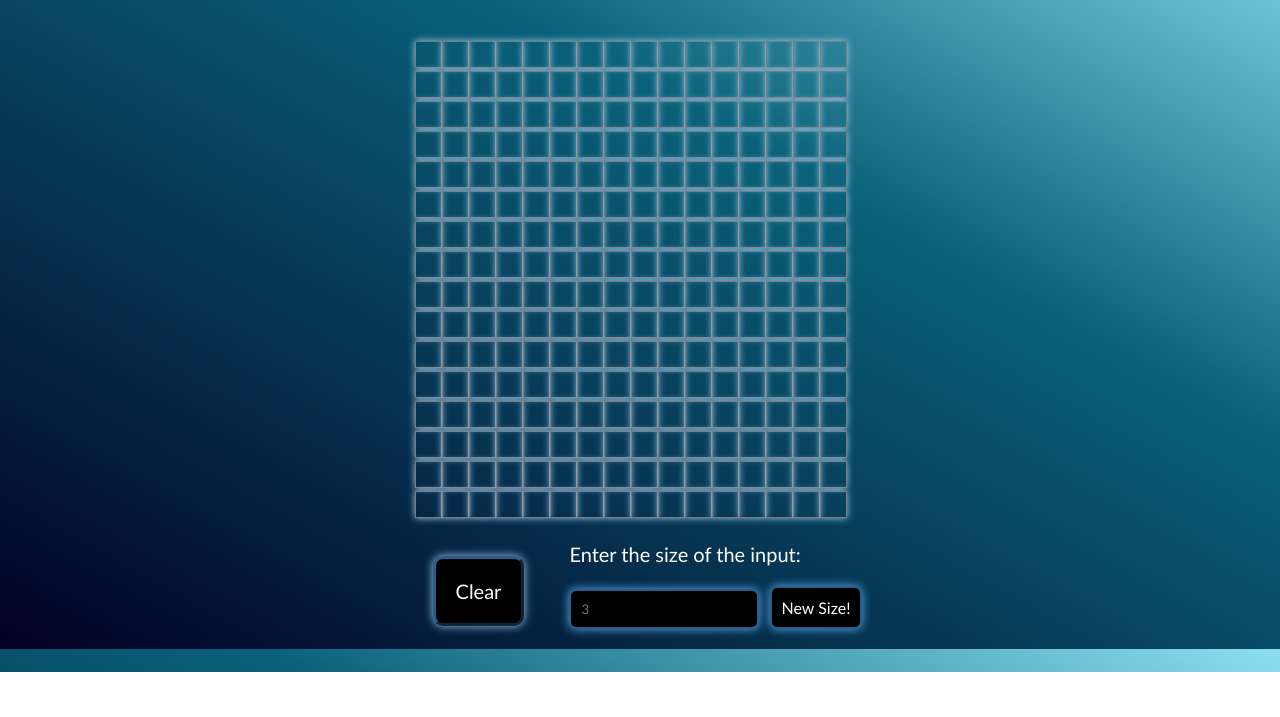
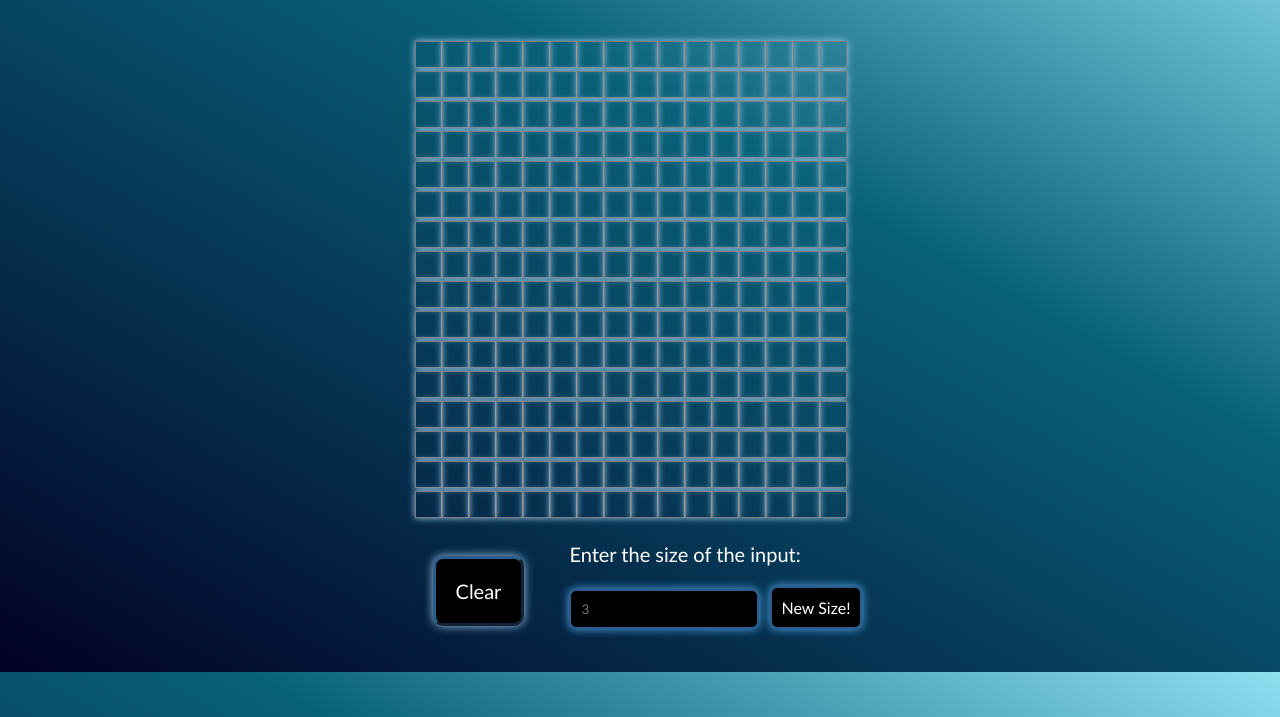
Before and after one commit to sharonzhou2/Etch-A-Sketch, a plain HTML site: page index.html in a window 1280 px wide. Shown: the part 128-845 px from the top of the page. Before the commit the page ends 800 px from the top, so only its background shows below. Drawn offline with Linux system fonts and the light colour scheme.

Commit message:
Updated height for screen

```diff
--- a/style.css
+++ b/style.css
@@ -4,10 +4,14 @@
 
     color: white;
     font-family: 'Trebuchet MS', 'Lucida Sans Unicode', 'Lucida Grande', 'Lucida Sans', Arial, sans-serif;
+
 }
+html, body { height:100%; }
 body {
     background: rgb(2,0,36);
-background: linear-gradient(29deg, rgba(2,0,36,1) 0%, rgba(9,97,121,1) 62%, rgba(141,223,240,1) 100%);
+    background: linear-gradient(29deg, rgba(2,0,36,1) 0%, rgba(9,97,121,1) 62%, rgba(141,223,240,1) 100%);
+
+    /* height: 100%; */
 }
 h1 {
     color: white;
```
